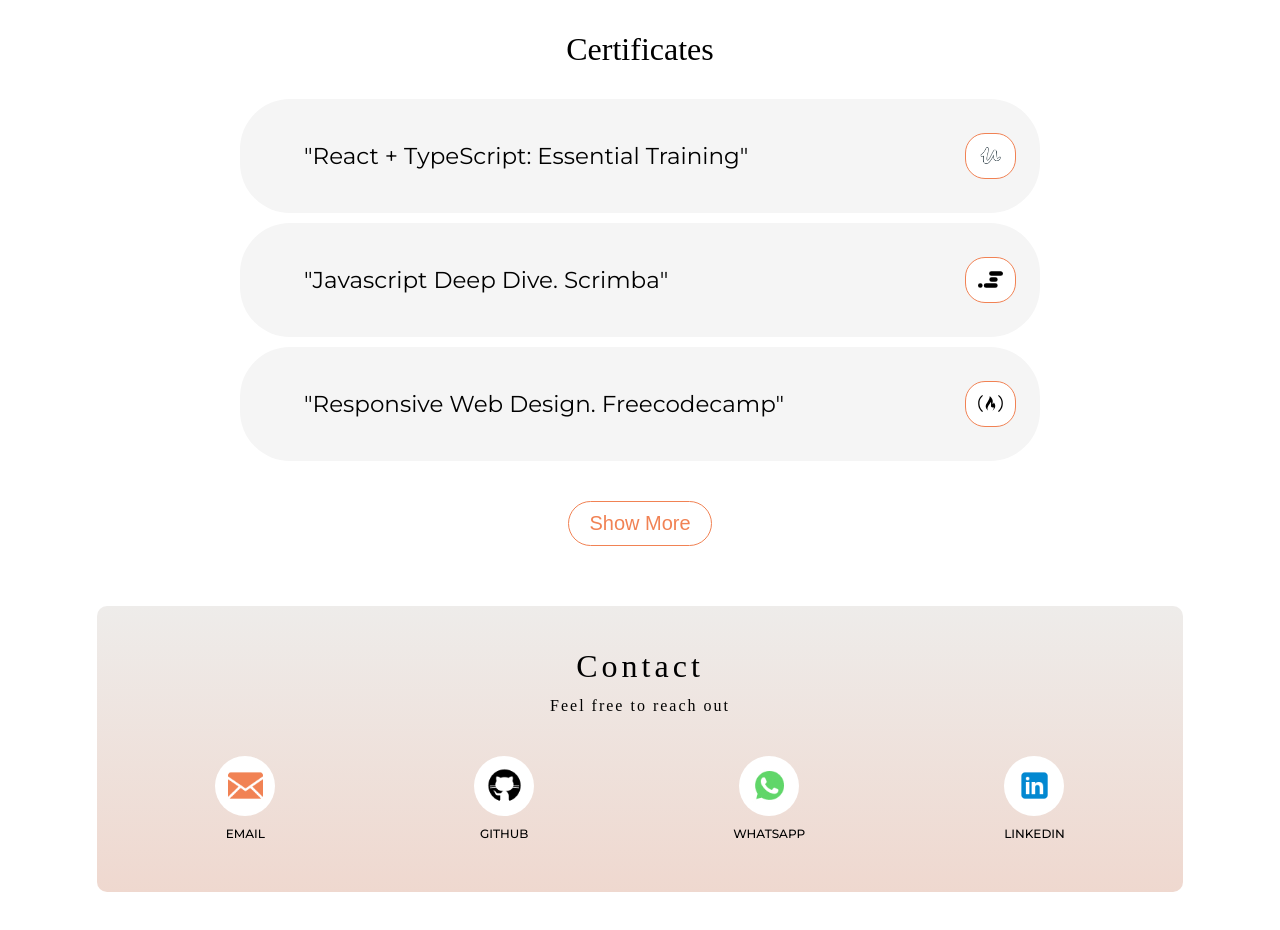
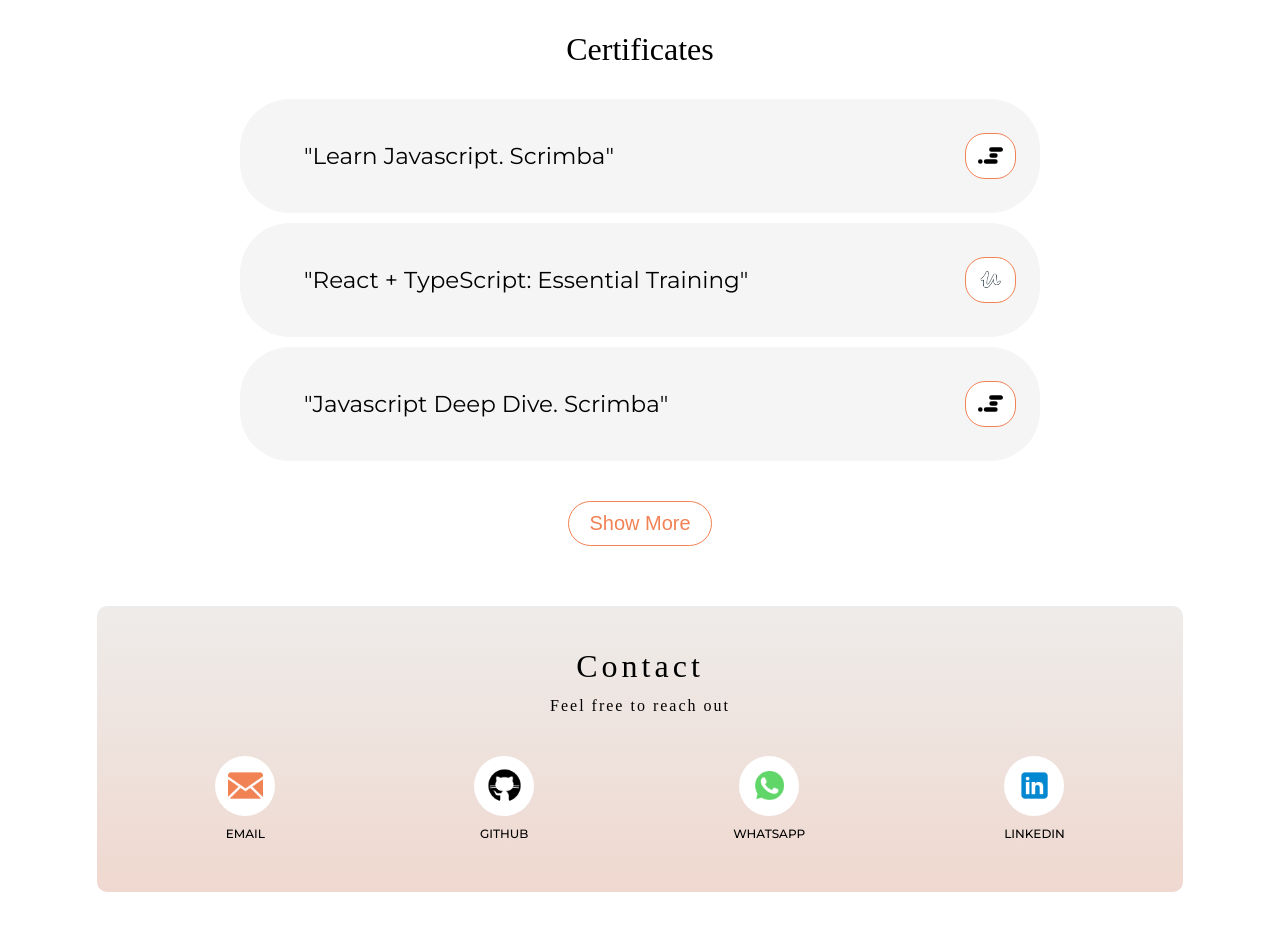
Before and after one commit to SeverinDenys/react-portfolio, a React (Vite) app: page / in a window 1280 px wide. Shown: the part 3680-4610 px from the top of the page. Built offline with nearby package versions, Linux system fonts and the light colour scheme; a web font is replaced by a local one.

Commit message:
adding new certificate js and changing the cw

```diff
--- a/certificates.js
+++ b/certificates.js
@@ -4,6 +4,11 @@
 import udemyIcon from "./src/images/icons8-udemy-48.png";
 
 export const certificatesData = [
+  {
+    certificateName: "Learn Javascript. Scrimba",
+    URL: "https://scrimba.com/certificate-cert2uNjfKA1NzN8KbpUiDHh6w1PkvimnmFyzqi",
+    icon: ScrimbaIcon,
+  },
   {
     certificateName: "React + TypeScript: Essential Training",
     URL: "https://www.udemy.com/certificate/UC-57175fc0-8a35-4dc7-bae8-c72d5c246988/?utm_campaign=email&utm_medium=email&utm_source=sendgrid.com",
```
Also changed, not shown: 1 other file (tests, documents, lock files or other folders).
